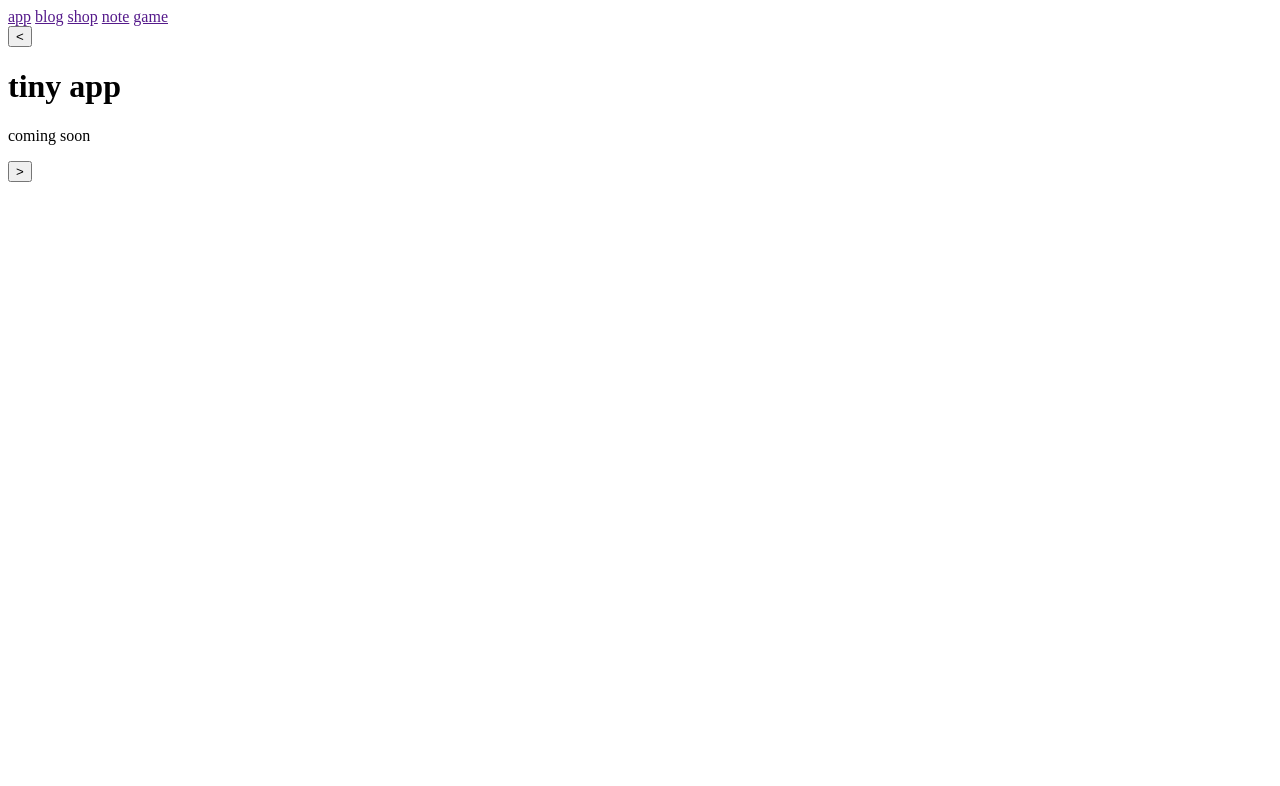
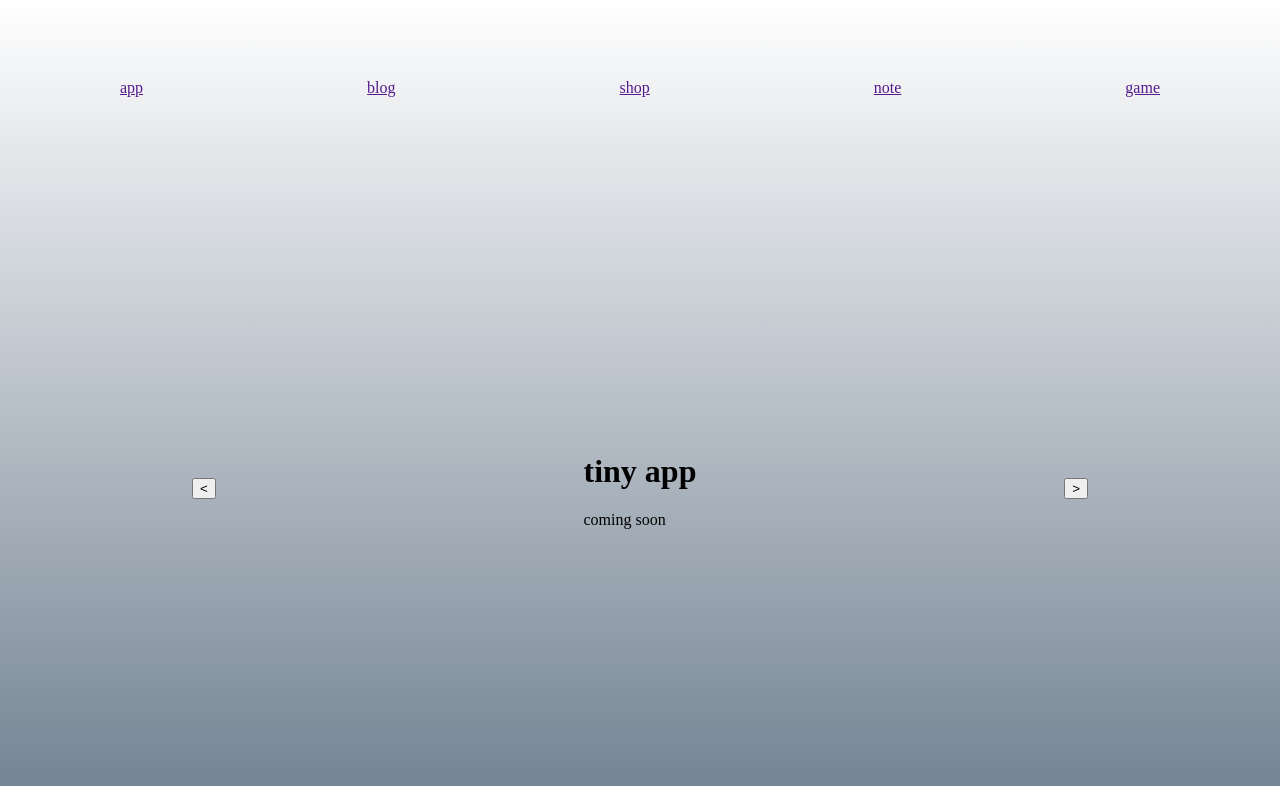
Before and after one commit to PotatoAim11518/tinyapp, a plain HTML site: page index.html in a window 1280 px wide. Drawn offline with Linux system fonts and the light colour scheme.

Commit message:
space page elements

```diff
--- a/app.css
+++ b/app.css
@@ -0,0 +1,33 @@
+* {
+  box-sizing: border-box;
+}
+
+body {
+  height: 100vh;
+  background: linear-gradient(white, slategrey);
+  background-size: cover;
+}
+
+#page-container {
+  height: 100vh;
+  display: grid;
+  grid-template:
+    "nav" 1fr
+    "carousel" 4fr;
+}
+
+nav {
+  grid-area: nav;
+  display: flex;
+  flex-direction: row;
+  justify-content: space-around;
+  align-items: center;
+}
+
+main {
+  grid-area: carousel;
+  display: flex;
+  flex-direction: row;
+  justify-content: space-around;
+  align-items: center;
+}
--- a/index.html
+++ b/index.html
@@ -4,10 +4,14 @@
   <meta charset="UTF-8">
   <meta http-equiv="X-UA-Compatible" content="IE=edge">
   <meta name="viewport" content="width=device-width, initial-scale=1.0">
+  <link rel="preconnect" href="https://fonts.googleapis.com">
+  <link rel="preconnect" href="https://fonts.gstatic.com" crossorigin>
+  <link href="https://fonts.googleapis.com/css2?family=Space+Grotesk&display=swap" rel="stylesheet">
+  <link rel="stylesheet" href="./app.css">
   <title>TinyApp</title>
 </head>
 <body>
-  <div id="pageContainer">
+  <div id="page-container">
     <nav class="navigation">
       <a href="">app</a>
       <a href="">blog</a>
```
